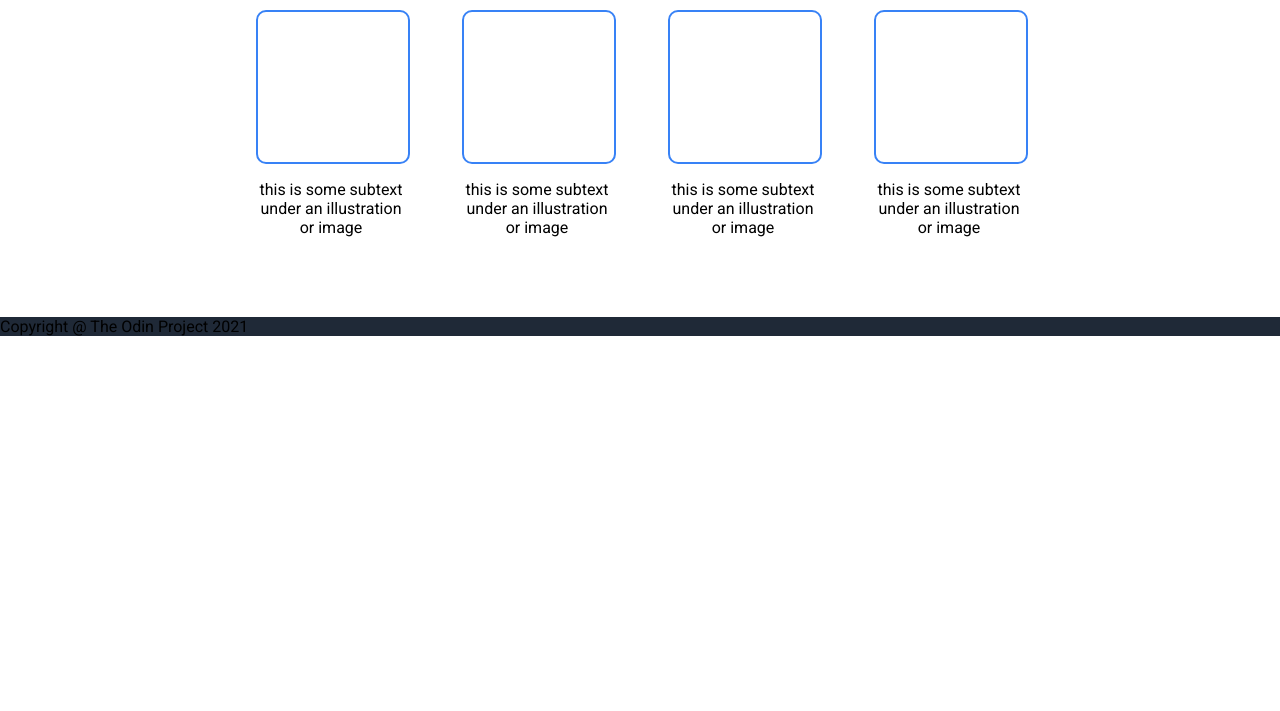
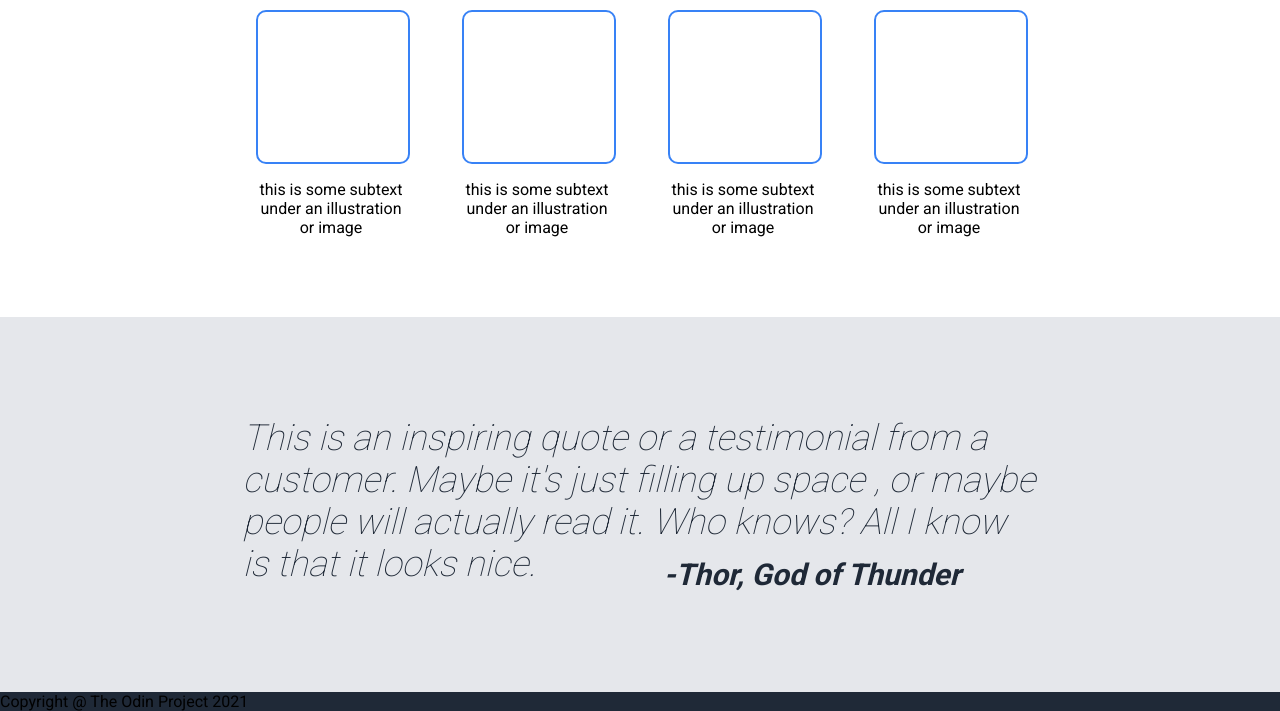
Before and after one commit to jmortada/landing-page, a plain HTML site: page index.html in a window 1280 px wide. Shown: the part 574-1285 px from the top of the page. Before the commit the page ends 910 px from the top, so only its background shows below. Drawn offline with Linux system fonts and the light colour scheme.

Commit message:
created and styled the quote section of the page

```diff
--- a/index.html
+++ b/index.html
@@ -52,6 +52,11 @@
         </ul>
     </div>
 
+    <div class="quote">
+
+        <p>This is an inspiring quote or a testimonial from a customer. Maybe it's just filling up space , or maybe people will actually read it. Who knows? All I know is that it looks nice. <sub>-Thor, God of Thunder</sub></p>
+    </div>
+
     <footer>Copyright @ The Odin Project 2021</footer>
 </body>
 </html>
--- a/styles.css
+++ b/styles.css
@@ -71,3 +71,19 @@ button{
     gap: 56px;
     justify-content: center;
 }
+.quote{
+    background-color: #e5e7eb;
+    padding: 5% 0;
+}
+.quote p{
+    font-size: 36px;
+    color: #1f2937;
+    font-style: italic;
+    font-weight: lighter;
+    max-width: 795px;
+    margin: 1em auto;
+}
+sub{
+    font-weight: bold;
+    margin-left: 15%;
+}
```
